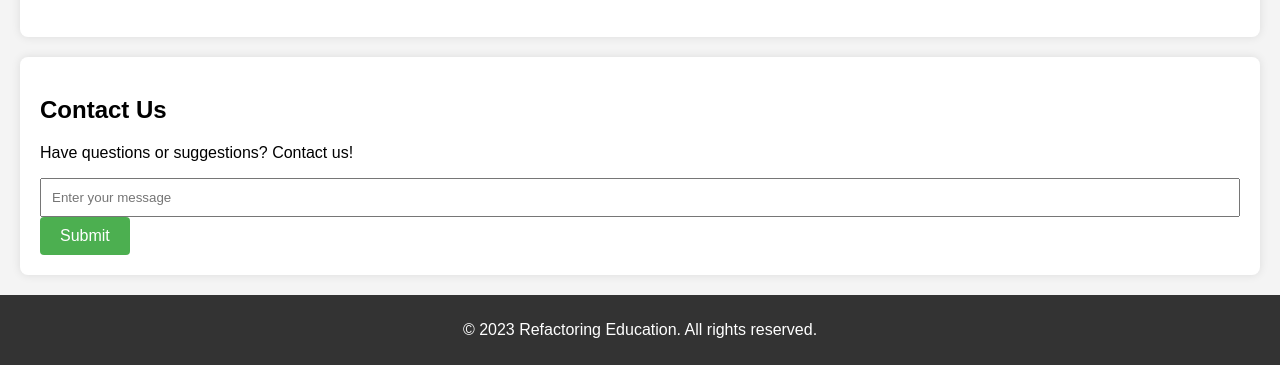
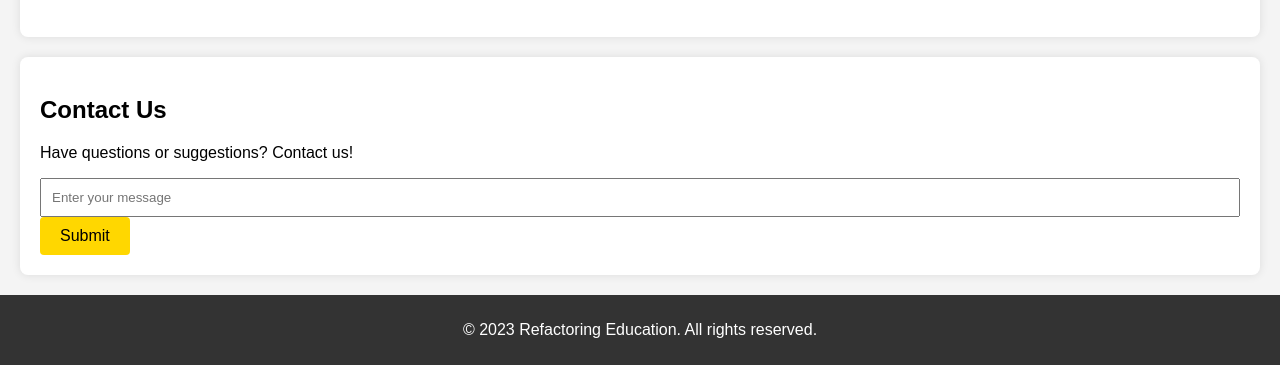
Before and after one commit to jashreddy/SE-Updated, a plain HTML site: page index.html in a window 1280 px wide. Shown: the part 2291-2656 px from the top of the page. Drawn offline with Linux system fonts and the light colour scheme.

Commit message:
Update index.html
<button style="color: #000; background-color: #ffd700;">
            Submit
        </button>

Contrast Error

```diff
--- a/index.html
+++ b/index.html
@@ -179,7 +179,9 @@
         <h2>Contact Us</h2>
         <p>Have questions or suggestions? Contact us!</p>
         <input type="text" placeholder="Enter your message">
-        <button>Submit</button>
+        <button style="color: #000; background-color: #ffd700;">
+            Submit
+        </button>
     </section>
 
     <footer>
```
